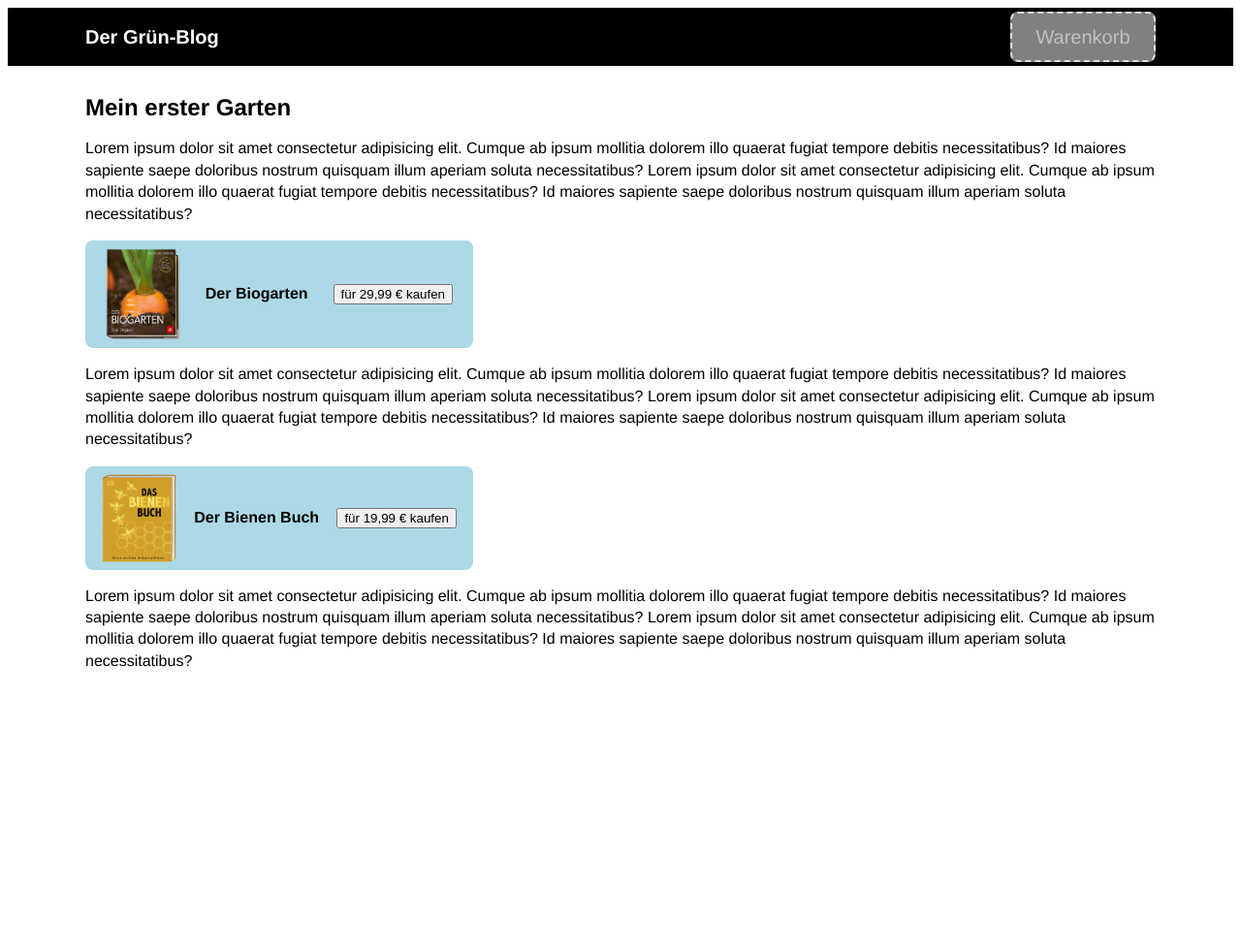
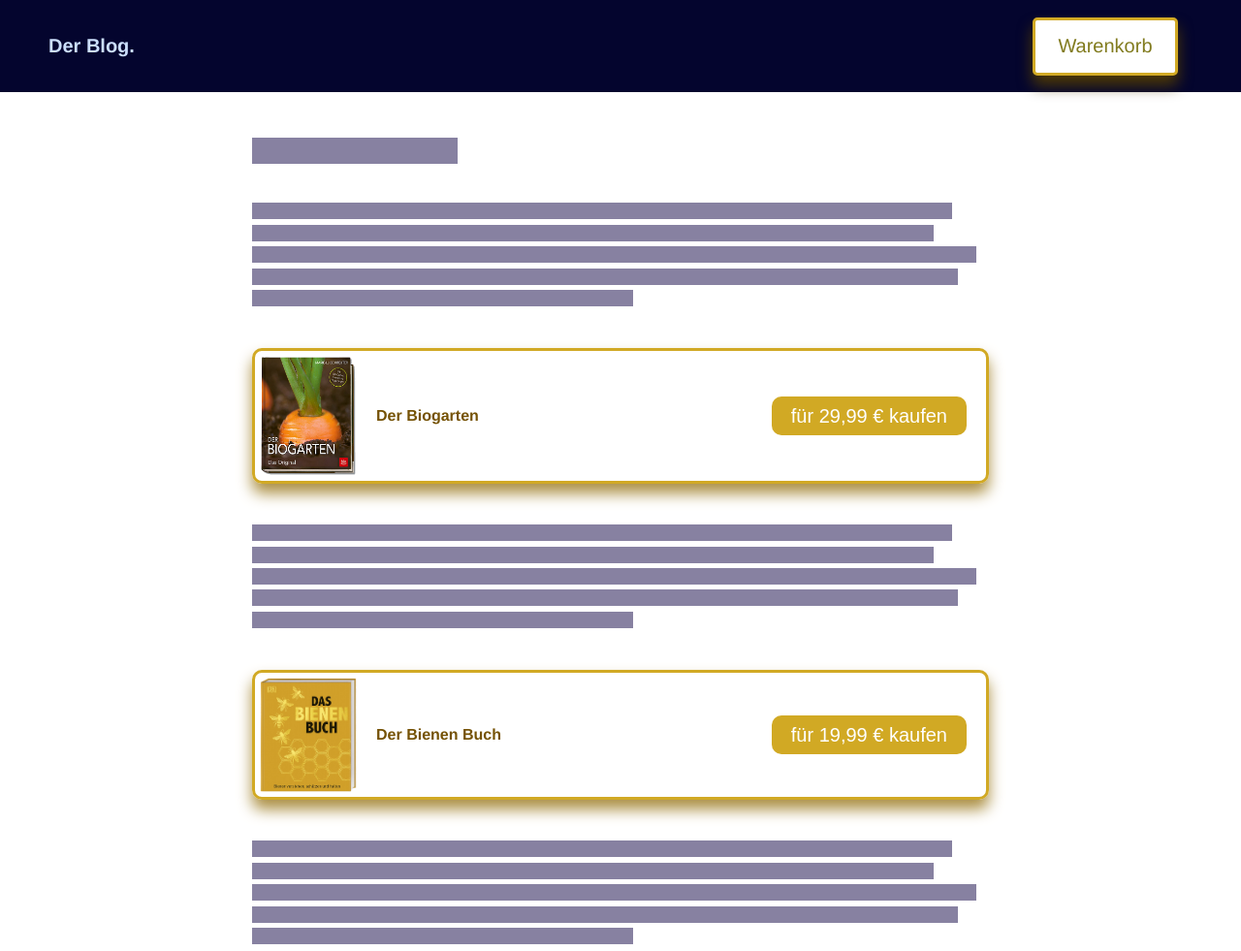
Before and after one commit to naltatis/micro-frontends-blog-example, a website: page index.html in a window 1280 px wide. Shown: the whole page at 97% size. Before the commit the page ends 800 px from the top, so only its background shows below. Drawn offline with Linux system fonts and the light colour scheme.

Commit message:
adjusting styling to preceding t3n styling

```diff
--- a/index.html
+++ b/index.html
@@ -13,25 +13,33 @@
 
 <body>
   <header>
-    <strong>Der Grün-Blog</strong>
+    <strong>Der Blog.</strong>
     <buy-cart></buy-cart>
   </header>
   <article>
-    <h1>Mein erster Garten</h1>
-    <p>Lorem ipsum dolor sit amet consectetur adipisicing elit. Cumque ab ipsum mollitia dolorem illo quaerat fugiat tempore
-      debitis necessitatibus? Id maiores sapiente saepe doloribus nostrum quisquam illum aperiam soluta necessitatibus? Lorem
-      ipsum dolor sit amet consectetur adipisicing elit. Cumque ab ipsum mollitia dolorem illo quaerat fugiat tempore debitis
-      necessitatibus? Id maiores sapiente saepe doloribus nostrum quisquam illum aperiam soluta necessitatibus?</p>
+    <h1>
+      <span>Mein erster Garten</span>
+    </h1>
+    <p>
+      <span>Lorem ipsum dolor sit amet consectetur adipisicing elit. Cumque ab ipsum mollitia dolorem illo quaerat fugiat tempore
+        debitis necessitatibus? Id maiores sapiente saepe doloribus nostrum quisquam illum aperiam soluta necessitatibus?
+        Lorem ipsum dolor sit amet consectetur adipisicing elit. Cumque ab ipsum mollitia dolorem illo quaerat fugiat tempore
+        debitis necessitatibus? Id maiores sapiente saepe doloribus nostrum quisquam illum aperiam soluta necessitatibus?</span>
+    </p>
     <buy-product sku="book1"></buy-product>
-    <p>Lorem ipsum dolor sit amet consectetur adipisicing elit. Cumque ab ipsum mollitia dolorem illo quaerat fugiat tempore
-      debitis necessitatibus? Id maiores sapiente saepe doloribus nostrum quisquam illum aperiam soluta necessitatibus? Lorem
-      ipsum dolor sit amet consectetur adipisicing elit. Cumque ab ipsum mollitia dolorem illo quaerat fugiat tempore debitis
-      necessitatibus? Id maiores sapiente saepe doloribus nostrum quisquam illum aperiam soluta necessitatibus?</p>
+    <p>
+      <span>Lorem ipsum dolor sit amet consectetur adipisicing elit. Cumque ab ipsum mollitia dolorem illo quaerat fugiat tempore
+        debitis necessitatibus? Id maiores sapiente saepe doloribus nostrum quisquam illum aperiam soluta necessitatibus?
+        Lorem ipsum dolor sit amet consectetur adipisicing elit. Cumque ab ipsum mollitia dolorem illo quaerat fugiat tempore
+        debitis necessitatibus? Id maiores sapiente saepe doloribus nostrum quisquam illum aperiam soluta necessitatibus?</span>
+    </p>
     <buy-product sku="book2"></buy-product>
-    <p>Lorem ipsum dolor sit amet consectetur adipisicing elit. Cumque ab ipsum mollitia dolorem illo quaerat fugiat tempore
-      debitis necessitatibus? Id maiores sapiente saepe doloribus nostrum quisquam illum aperiam soluta necessitatibus? Lorem
-      ipsum dolor sit amet consectetur adipisicing elit. Cumque ab ipsum mollitia dolorem illo quaerat fugiat tempore debitis
-      necessitatibus? Id maiores sapiente saepe doloribus nostrum quisquam illum aperiam soluta necessitatibus?</p>
+    <p>
+      <span>Lorem ipsum dolor sit amet consectetur adipisicing elit. Cumque ab ipsum mollitia dolorem illo quaerat fugiat tempore
+        debitis necessitatibus? Id maiores sapiente saepe doloribus nostrum quisquam illum aperiam soluta necessitatibus?
+        Lorem ipsum dolor sit amet consectetur adipisicing elit. Cumque ab ipsum mollitia dolorem illo quaerat fugiat tempore
+        debitis necessitatibus? Id maiores sapiente saepe doloribus nostrum quisquam illum aperiam soluta necessitatibus?</span>
+    </p>
   </article>
 </body>
 
--- a/team-buy/style.css
+++ b/team-buy/style.css
@@ -1,25 +1,46 @@
 buy-product {
-  background-color: lightblue;
-  display: block;
-  max-width: 400px;
-  border-radius: 0.5rem;
+  border: 3px solid rgb(209, 169, 36);
+  box-shadow: 0 10px 15px rgb(172, 144, 69);
+  border-radius: 1rem;
   margin: 1rem 0;
   padding: 0.5rem;
   display: flex;
   align-items: center;
   justify-content: space-around;
+  flex-wrap: wrap;
+  color: rgb(117, 82, 5);
 }
 
 buy-product img {
   width: 20%;
+  max-width: 100px;
+  min-width: 40px;
 }
 
 buy-product strong {
   display: block;
+  flex: 1;
+  margin-left: 2rem;
 }
 
 buy-product button {
   display: block;
+  background-color: rgb(209, 169, 36);
+  color: white;
+  text-align: center;
+  line-height: 2;
+  border: 0;
+  border-radius: 1rem;
+  font-size: 2rem;
+  padding: 0 2rem;
+  margin: 1.5rem;
+}
+
+buy-product div {
+  padding: 0 2rem;
+  margin: 1.5rem;
+  font-size: 2rem;
+  line-height: 2;
 }
 
 buy-cart {
@@ -28,20 +49,22 @@ buy-cart {
 
 buy-cart ol {
   padding: 0 0.5rem;
-  margin: 0;
+  margin: 1.5rem;;
   display: flex;
   list-style-type: none;
-  background-color: rgba(255,255,255,0.5);
-  border: 2px dashed rgba(255,255,255,0.75);
+  border: 3px solid rgb(209, 169, 36);
+  box-shadow: 0 10px 15px rgb(77, 57, 5);
+  background-color: white;
+  color: rgb(129, 123, 30);
   border-radius: 0.5rem;
   min-width: 150px;
   justify-content: space-around;
   align-items: center;
+  height: 60px;
 }
 
 buy-cart ol:empty::after {
   content: "Warenkorb";
-  color: rgba(255,255,255,0.5);
 }
 
 
@@ -52,18 +75,18 @@ buy-cart li {
 }
 
 buy-cart li::after {
-  content: "x";
+  content: "×";
   position: absolute;
-  left: 0;
-  right: 0;
-  bottom: 0;
-  top: 0;
-  opacity: 0;
-  background-color: #fff;
+  height: 2rem;
+  width: 2rem;
+  top: -0.3rem;
+  right: -0.3rem;
+  background-color: rgb(209, 169, 36);
+  border-radius: 50%;
   transition: opacity 0.15s ease-out;
   z-index: 1;
   font-size: 2rem;
-  color: rgba(0,0,0,0.5);
+  color: white;
   display: flex;
   justify-content: center;
   align-items: center;
--- a/team-inform/style.css
+++ b/team-inform/style.css
@@ -2,21 +2,28 @@
   box-sizing: border-box;
 }
 
+html {
+  font-size: 10px;
+}
+
 body {
   font-family: Helvetica, Arial, sans-serif;
-  font-size: 16px;
   line-height: 1.4em;
+  font-size: 1.6rem;
   padding: 0;
+  margin: 0;
 }
 
 article {
-  margin: 0 5rem;
+  max-width: 800px;
+  margin: 0 auto;
+  padding: 1rem 2rem;
 }
 
 header {
-  background-color: black;
-  color: white;
-  font-size: 1.25rem;
+  background-color: rgb(4, 5, 46);
+  color: rgb(204, 223, 252);
+  font-size: 2rem;
   padding: 0.25rem 5rem;
   margin: 0 0 2rem;
   position: sticky;
@@ -24,9 +31,19 @@ header {
   display: flex;
   align-items: stretch;
   justify-content: space-between;
-  height: 60px;
+  min-height: 60px;
 }
 
 header strong {
   align-self: center;
 }
+
+h1 span,
+p span {
+  background-color: rgb(135, 129, 161);
+  color: transparent;
+}
+
+p {
+  margin: 4rem 0;
+}
```
